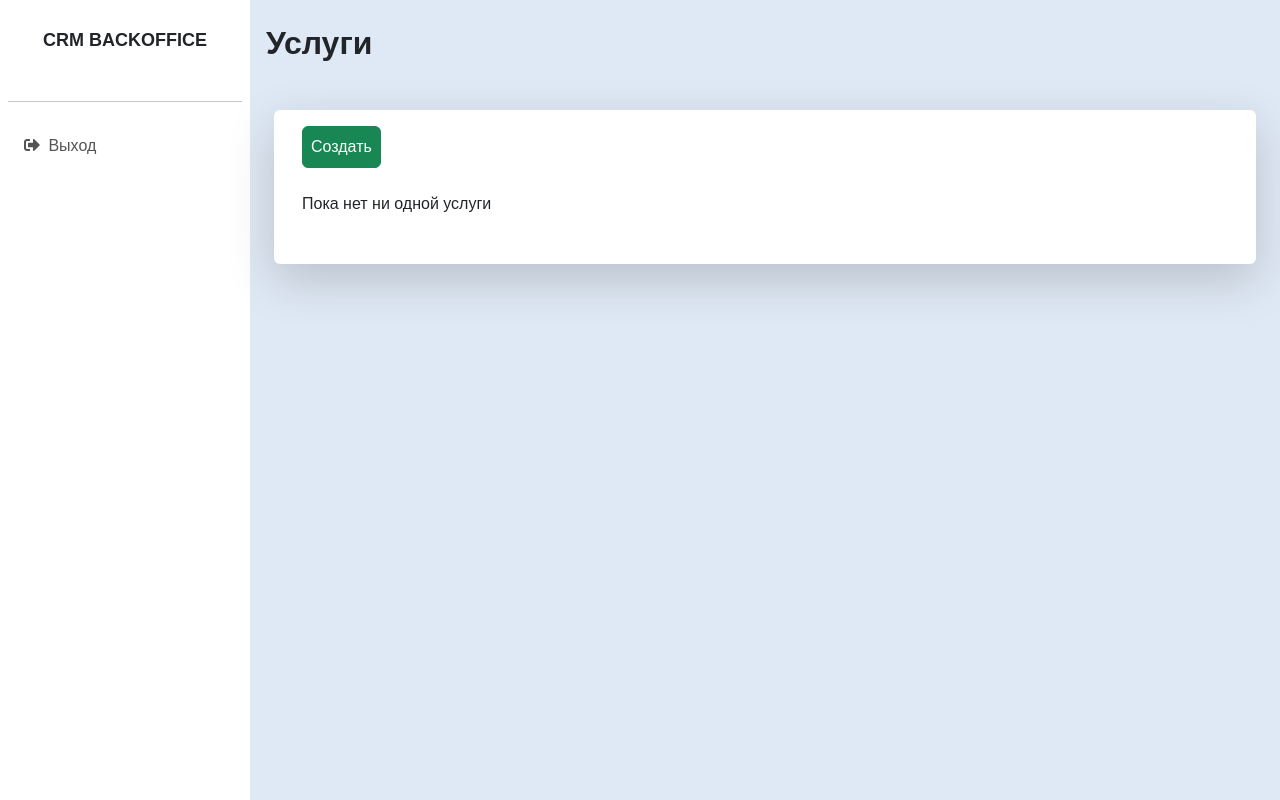
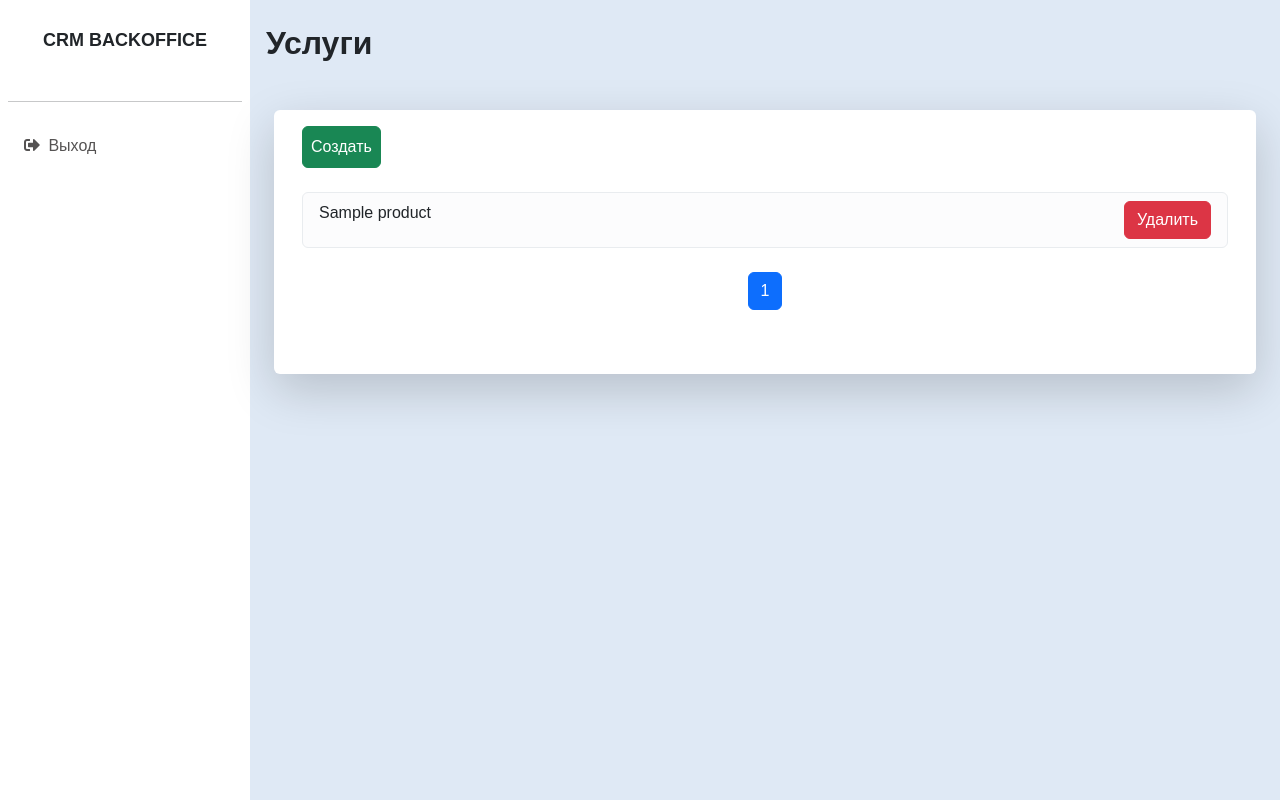
Before and after one commit to DmitriyAfanasev/crm_django, a Django app: page /products/ in a window 1280 px wide. Run offline with Django 5.2, Linux system fonts and the light colour scheme; tables that the repository leaves empty hold one stand-in row (values such as "Sample post").

Commit message:
added pagination for products-list.html

```diff
--- a/crm_service/service_product/admin.py
+++ b/crm_service/service_product/admin.py
@@ -37,6 +37,10 @@ class ProductAdmin(admin.ModelAdmin):
         "final_cost",
         "status",
         "archived",
+        "created_at",
+        "updated_at",
+        "created_by",
+        "updated_by",
     )
     list_display_links = ("pk", "name")
     ordering = ("pk",)
--- a/crm_service/service_product/templates/service_product/products-list.html
+++ b/crm_service/service_product/templates/service_product/products-list.html
@@ -17,6 +17,42 @@
                 <div>Пока нет ни одной услуги</div>
             {% endfor %}
         </ul>
+
+        <nav aria-label="Page navigation">
+            <ul class="pagination justify-content-center mt-4">
+                {% if page_obj.has_previous %}
+                    <li class="page-item">
+                        <a class="page-link" href="?page=1" aria-label="First">
+                            <span aria-hidden="true">&laquo;&laquo;</span>
+                        </a>
+                    </li>
+                    <li class="page-item">
+                        <a class="page-link" href="?page={{ page_obj.previous_page_number }}" aria-label="Previous">
+                            <span aria-hidden="true">&laquo;</span>
+                        </a>
+                    </li>
+                {% endif %}
+
+                {% for num in page_obj.paginator.page_range %}
+                    <li class="page-item {% if page_obj.number == num %}active{% endif %}">
+                        <a class="page-link" href="?page={{ num }}">{{ num }}</a>
+                    </li>
+                {% endfor %}
+
+                {% if page_obj.has_next %}
+                    <li class="page-item">
+                        <a class="page-link" href="?page={{ page_obj.next_page_number }}" aria-label="Next">
+                            <span aria-hidden="true">&raquo;</span>
+                        </a>
+                    </li>
+                    <li class="page-item">
+                        <a class="page-link" href="?page={{ page_obj.paginator.num_pages }}" aria-label="Last">
+                            <span aria-hidden="true">&raquo;&raquo;</span>
+                        </a>
+                    </li>
+                {% endif %}
+            </ul>
+        </nav>
     </div>
 </div>
 {% endblock %}
--- a/crm_service/service_product/views.py
+++ b/crm_service/service_product/views.py
@@ -1,11 +1,22 @@
 from django.core.paginator import Paginator
+from django.db.models import QuerySet
+from django.db import models
 from django.views.generic import ListView
 
 from .models import Product
 
 
 class ProductListView(ListView):
-    model = Product
-    template_name = "service_product/products-list.html"
-    paginator_class = Paginator
-    paginate_by = 5
+    """
+    Представление для списка всех услуг.
+    Пагинация настроена по выводу 10 услуг по умолчанию.
+    Это можно изменить назначив paginate_by новое значение.
+    Так же фильтрация стоит по не архивированным услугам.
+    """
+
+    model: models.Model = Product
+    template_name: str = "service_product/products-list.html"
+    queryset: QuerySet[Product, Product] = Product.objects.filter(archived=False)
+    context_object_name: str = "products"
+    paginator_class: Paginator = Paginator
+    paginate_by: int = 10
```
Also changed, not shown: crm_service/service_product/forms.py (added, +11 -0 lines).
